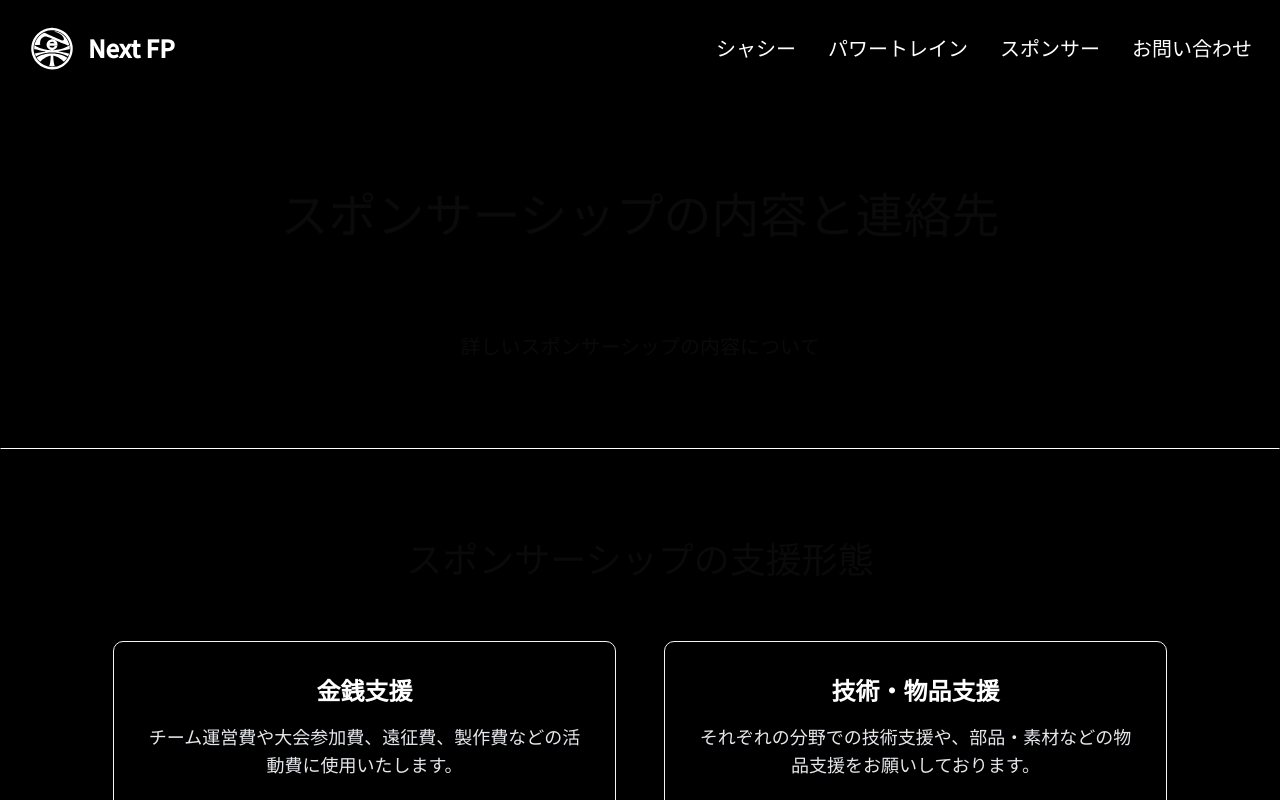
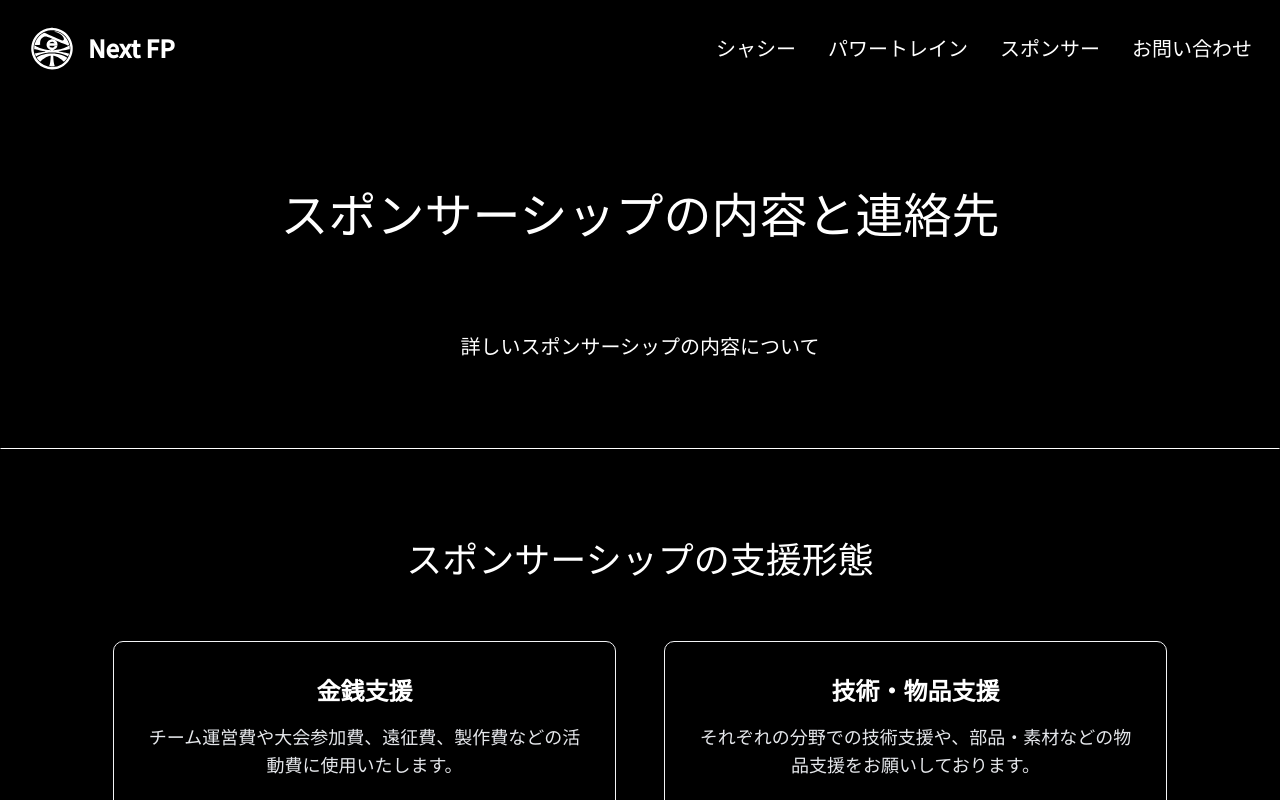
Before and after one commit to nextfp/nextPage, a Next.js app: page /sponsor/detail in a window 1280 px wide. Shown: the top 800 px of the page. Built offline with nearby package versions, Linux system fonts and the light colour scheme.

Commit message:
fix: スポンサーで白文字の箇所が黒になってた箇所を修正

```diff
--- a/app/sponsor/detail/sponsorSupportForm.tsx
+++ b/app/sponsor/detail/sponsorSupportForm.tsx
@@ -3,7 +3,7 @@ const SponsorSupportForm = () => {
     <section className="bg-black">
       <div className="mx-auto flex max-w-screen-2xl flex-col gap-8 border border-black border-t-white px-8 py-22 sm:px-28">
         <header className="mx-auto">
-          <h2 className="mb-8 self-center text-4xl  font-medium">
+          <h2 className="mb-8 self-center text-4xl font-medium text-white">
             スポンサーシップの支援形態
           </h2>
         </header>
--- a/app/sponsor/detail/title.tsx
+++ b/app/sponsor/detail/title.tsx
@@ -3,10 +3,10 @@ export default function Title() {
     <section className=" bg-black">
       <div className="mx-auto max-w-screen-2xl  px-16 py-22">
         <header className="flex flex-col justify-center">
-          <h1 className="self-center text-5xl font-medium">
+          <h1 className="self-center text-5xl font-medium text-white">
             スポンサーシップの内容と連絡先
           </h1>
-          <h2 className="mt-24 self-center text-xl">
+          <h2 className="mt-24 self-center text-xl text-white">
             詳しいスポンサーシップの内容について
           </h2>
         </header>
--- a/app/sponsor/detail/webPageExample.tsx
+++ b/app/sponsor/detail/webPageExample.tsx
@@ -122,8 +122,8 @@ const WebPageExample = () => {
                     </div>
 
                     <div className="flex flex-col gap-8 p-8">
-                      <h4 className="text-2xl">{yen300000.title}</h4>
-                      <p className="">{yen300000.description}</p>
+                      <h4 className="text-2xl text-white">{yen300000.title}</h4>
+                      <p className="text-white">{yen300000.description}</p>
                     </div>
                   </div>
                 </SponsorPopUp>
@@ -144,8 +144,8 @@ const WebPageExample = () => {
                     </div>
 
                     <div className="flex flex-col gap-8 p-8">
-                      <h4 className="text-2xl">{yen150000.title}</h4>
-                      <p className="">{yen150000.description}</p>
+                      <h4 className="text-2xl text-white">{yen150000.title}</h4>
+                      <p className="text-white">{yen150000.description}</p>
                     </div>
                   </div>
                 </SponsorPopUp>
@@ -166,8 +166,8 @@ const WebPageExample = () => {
                     </div>
 
                     <div className="flex flex-col gap-8 p-8">
-                      <h4 className="text-2xl">{yen50000.title}</h4>
-                      <p className="">{yen50000.description}</p>
+                      <h4 className="text-2xl text-white">{yen50000.title}</h4>
+                      <p className="text-white">{yen50000.description}</p>
                     </div>
                   </div>
                 </Link>
--- a/app/sponsor/lite.tsx
+++ b/app/sponsor/lite.tsx
@@ -31,8 +31,8 @@ const Lite = () => {
                     </div>
 
                     <div className="flex flex-col gap-8 p-8">
-                      <h4 className="text-2xl">{data.title}</h4>
-                      <p className="">{data.description}</p>
+                      <h4 className="text-2xl text-white">{data.title}</h4>
+                      <p className="text-white">{data.description}</p>
                     </div>
                   </div>
                 </Link>
--- a/components/sponsorPopUp.tsx
+++ b/components/sponsorPopUp.tsx
@@ -1,3 +1,4 @@
+"use client";
 import { HomeLogo, XLogo } from "@/public/svg";
 import Image from "next/image";
 import React from "react";
```
